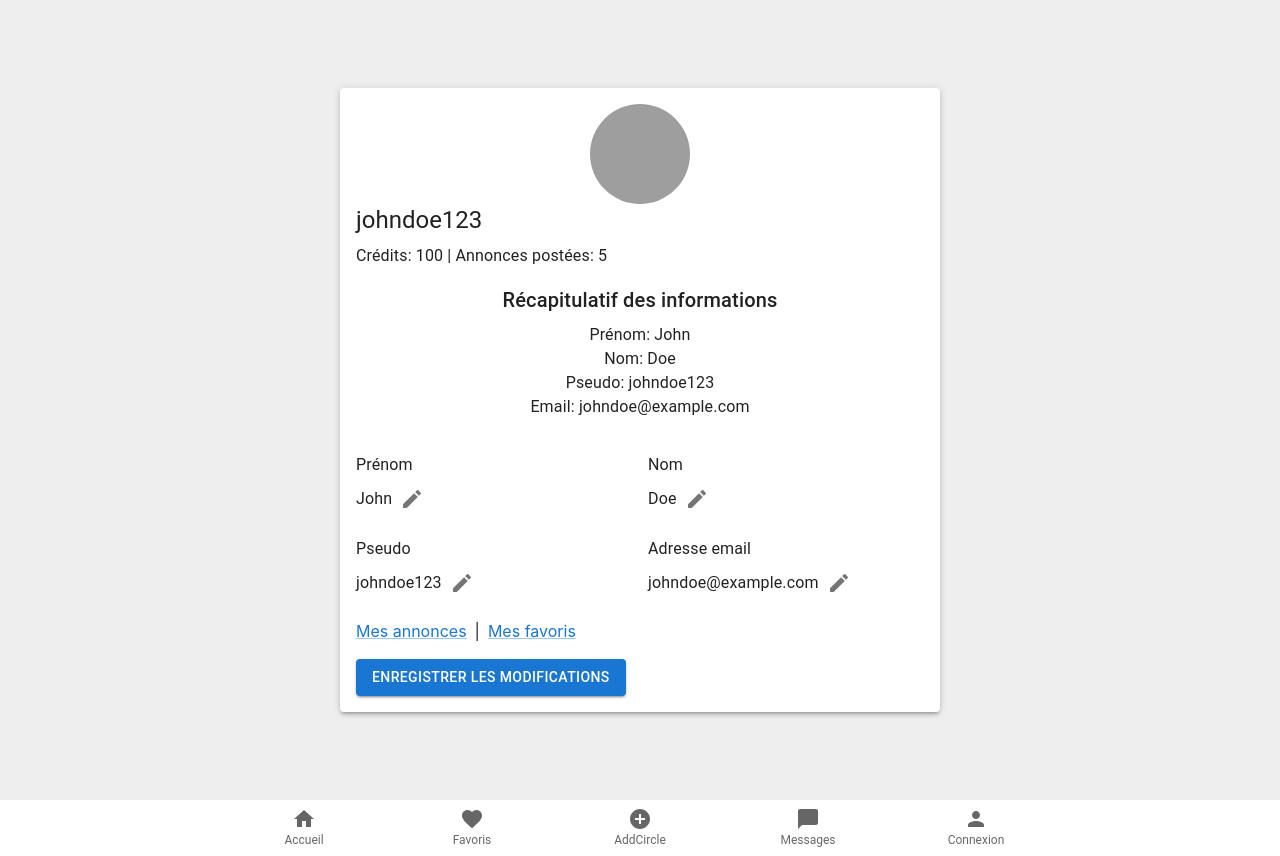
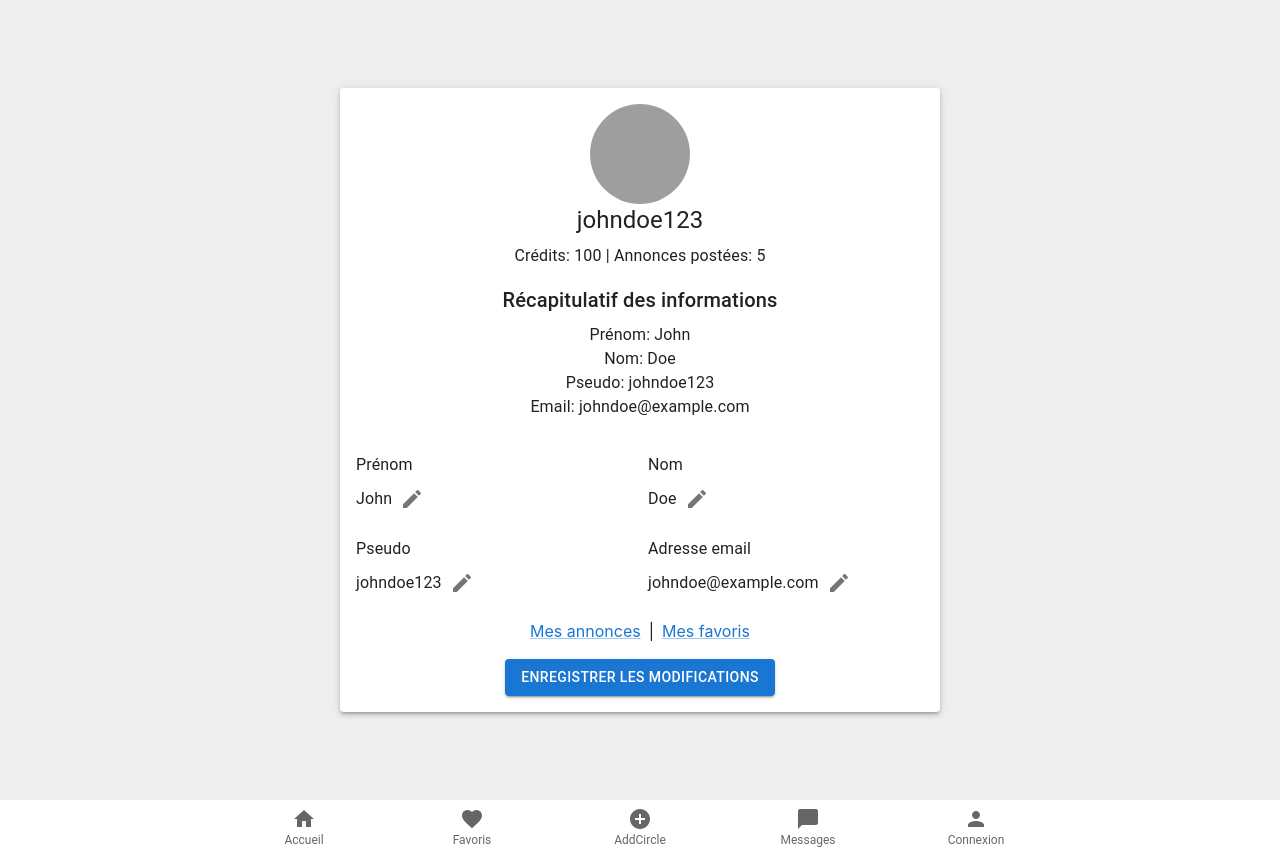
Before and after one commit to VinceBmmrt/projet-2-sensi-bd, a React (Vite) app: page /profil in a window 1280 px wide. Built offline with nearby package versions, Linux system fonts and the light colour scheme; grey boxes are pictures that could not be loaded.

Commit message:
center component update

```diff
--- a/src/components/ProfilPage/ProfilPage.tsx
+++ b/src/components/ProfilPage/ProfilPage.tsx
@@ -91,12 +91,14 @@ function UserProfilePage() {
           src="/path/to/avatar.jpg"
           sx={{ width: 100, height: 100, marginBottom: 2, margin: 'auto' }}
         />
+        <div style={{ textAlign: 'center' }}>
           <Typography variant="h5" gutterBottom>
             {userData.username}
           </Typography>
           <Typography>
             Crédits: {userData.credits} | Annonces postées: {userData.postedAds}
           </Typography>
+        </div>
         <div style={{ marginTop: 16, textAlign: 'center' }}>
           <Typography variant="h6" gutterBottom>
             Récapitulatif des informations
@@ -129,19 +131,18 @@ function UserProfilePage() {
           />
         </Grid>
 
-        <div style={{ marginTop: 16 }}>
+        <div style={{ marginTop: 16, textAlign: 'center' }}>
           <Link href="/mes-annonces">Mes annonces</Link>
           <span style={{ margin: '0 8px' }}>|</span>
           <Link href="/mes-favoris">Mes favoris</Link>
         </div>
-        <Button
-          variant="contained"
-          color="primary"
-          style={{ marginTop: 16 }}
-          onClick={handleSaveClick}
+        <div
+          style={{ marginTop: 16, display: 'flex', justifyContent: 'center' }}
         >
+          <Button variant="contained" color="primary" onClick={handleSaveClick}>
             Enregistrer les modifications
           </Button>
+        </div>
       </Paper>
     </Box>
   );
```
Lines whose indentation alone changed are shown as unchanged.
